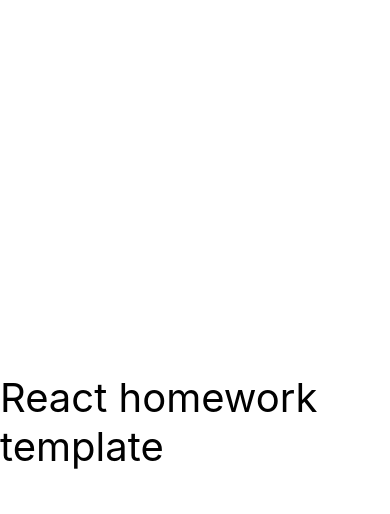
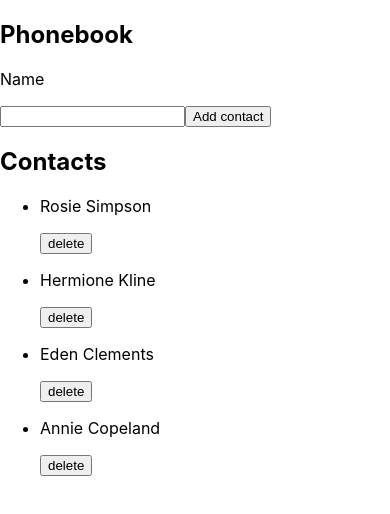
Before and after one commit to VasylRybotytskyi/goit-react-hw-02-phonebook, a React (Create React App) app: page / in a window 390 px wide. Shown: the top 514 px of the page. Built offline with nearby package versions, Linux system fonts and the light colour scheme.

Commit message:
added Phonebook

```diff
--- a/package.json
+++ b/package.json
@@ -7,6 +7,7 @@
     "@testing-library/jest-dom": "^5.16.3",
     "@testing-library/react": "^12.1.4",
     "@testing-library/user-event": "^13.5.0",
+    "nanoid": "^4.0.2",
     "react": "^18.1.0",
     "react-dom": "^18.1.0",
     "react-scripts": "5.0.1",
--- a/src/components/App.jsx
+++ b/src/components/App.jsx
@@ -1,16 +1,9 @@
+import { Phonebook } from './Phonebook/Phonebook';
+
 export const App = () => {
   return (
-    <div
-      style={{
-        height: '100vh',
-        display: 'flex',
-        justifyContent: 'center',
-        alignItems: 'center',
-        fontSize: 40,
-        color: '#010101'
-      }}
-    >
-      React homework template
+    <div>
+      <Phonebook />
     </div>
   );
 };
--- /dev/null
+++ b/src/components/Contacts/Contacts.jsx
@@ -0,0 +1,16 @@
+import { nanoid } from 'nanoid';
+export const Contacts = ({ contacts }) => {
+  return (
+    <>
+      <h2>Contacts</h2>
+      <ul>
+        {contacts.map(contact => (
+          <li key={nanoid()}>
+            <p>{contact.name}</p>
+            <button>delete</button>
+          </li>
+        ))}
+      </ul>
+    </>
+  );
+};
--- /dev/null
+++ b/src/components/Phonebook/Phonebook.jsx
@@ -0,0 +1,41 @@
+import { Contacts } from 'components/Contacts/Contacts';
+import React, { Component } from 'react';
+
+export class Phonebook extends Component {
+  state = {
+    contacts: [
+      { id: 'id-1', name: 'Rosie Simpson', number: '459-12-56' },
+      { id: 'id-2', name: 'Hermione Kline', number: '443-89-12' },
+      { id: 'id-3', name: 'Eden Clements', number: '645-17-79' },
+      { id: 'id-4', name: 'Annie Copeland', number: '227-91-26' },
+    ],
+    name: '',
+  };
+
+  // deleteContact = contactId => {
+  //   this.setState(prevState => ({
+  //     contacts: prevState.contacts.filter(contact => contact.id !== contactId),
+  //   }));
+  // };
+
+  render() {
+    const { contacts } = this.state;
+    return (
+      <>
+        <h2>Phonebook</h2>
+        <>
+          <p>Name</p>
+          <input
+            type="text"
+            name="name"
+            pattern="^[a-zA-Zа-яА-Я]+(([' -][a-zA-Zа-яА-Я ])?[a-zA-Zа-яА-Я]*)*$"
+            title="Name may contain only letters, apostrophe, dash and spaces. For example Adrian, Jacob Mercer, Charles de Batz de Castelmore d'Artagnan"
+            required
+          />
+          <button type="button">Add contact</button>
+        </>
+        <Contacts contacts={contacts} onDeleteContact={this.deleteContact} />
+      </>
+    );
+  }
+}
```
Also changed, not shown: 1 other file (tests, documents, lock files or other folders).
